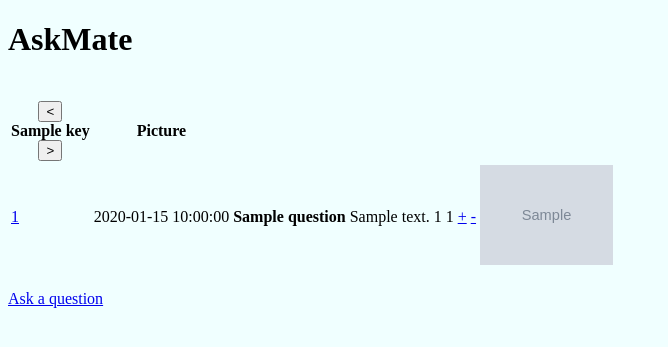
After one commit to AntalKinceli/AskMate, a Flask app: template templates/question_list.html in a window 1280 px wide. The commit adds this page. Shown: the top 347 px of the page, without its empty margins (0-668 px from the left). Run offline with Flask 3, Linux system fonts and the light colour scheme; the template is opened without the code that fills it: most values are stand-ins (such as "Sample title", 1, 10 or a date in 2020); grey boxes marked "Sample" are stand-in pictures; parts of the project's set-up code (start-up, migrations or seed data) failed here and were passed over.

Commit message:
Add landing page

```diff
--- a/server.py
+++ b/server.py
@@ -14,8 +14,14 @@ ANSWERS_WEB_HEADER = {'ID': 'question_id', 'Time': 'submission_time',
 
 
 @app.route('/')
+def index():
+
+    return render_template('index.html', header=QUESTIONS_WEB_HEADER.keys(),
+                           questions=dm.show_questions(limit=5))
+
+
 @app.route('/list')
-def index():
+def question_list():
 
     column = QUESTIONS_WEB_HEADER['ID']
     reverse = True
@@ -24,7 +30,8 @@ def index():
         column = QUESTIONS_WEB_HEADER[request.args.get('order_by')]
         reverse = request.args.get('order_direction') == 'desc'
 
-    return render_template('index.html', header=QUESTIONS_WEB_HEADER.keys(),
+    return render_template('question_list.html',
+                           header=QUESTIONS_WEB_HEADER.keys(),
                            questions=dm.show_questions(column, reverse))
 
 
@@ -70,21 +77,21 @@ def edit_question(question_id):
 def delete_question(question_id):
     dm.delete_question(question_id)
 
-    return redirect(url_for('index'))
+    return redirect(url_for('question_list'))
 
 
 @app.route('/question/<question_id>/vote_up')
 def question_vote_up(question_id):
     dm.vote_question(question_id, upvote=True)
 
-    return redirect(url_for('index'))
+    return redirect(url_for('question_list'))
 
 
 @app.route('/question/<question_id>/vote_down')
 def question_vote_down(question_id):
     dm.vote_question(question_id, upvote=False)
 
-    return redirect(url_for('index'))
+    return redirect(url_for('question_list'))
 
 
 """ Answers """
--- /dev/null
+++ b/templates/question_list.html
@@ -0,0 +1,69 @@
+<!DOCTYPE html>
+<html lang="en">
+
+<head>
+    <meta charset="UTF-8">
+    <meta name="viewport" content="width=device-width, initial-scale=1.0">
+    <title>AskMate</title>
+    <link rel="shortcut icon" type="image/png" href={{ url_for("static", filename="favicon.png" ) }}>
+    <link rel="stylesheet" href={{ url_for("static", filename="style.css" ) }}>
+</head>
+
+<body>
+    <h1>AskMate</h1>
+    {% block index_header %}{% endblock %}
+    <br>
+    <table>
+        <thead>
+            <tr>
+                {% for key in header %}
+                <th>
+                    {% block header_reverse_sort%}
+                    <form name="{{ key }}_desc" action={{ url_for("index") }} method="get">
+                        <input type="hidden" name="order_by" value="{{ key }}">
+                        <input type="hidden" name="order_direction" value="desc">
+                        <input type="submit" value="<" title="Reverse sort by {{ key }}">
+                    </form>
+                    {% endblock %}
+                    {{ key }}
+                    {% block header_sort %}
+                    <form name="{{ key }}_asc" action={{ url_for("index") }} method="get">
+                        <input type="hidden" name="order_by" value="{{ key }}">
+                        <input type="hidden" name="order_direction" value="asc">
+                        <input type="submit" value=">" title="Sort by {{ key }}">
+                    </form>
+                    {% endblock %}
+                </th>
+                {% endfor %}
+                <th>Picture</th>
+            </tr>
+        </thead>
+        <tbody>
+            {% for question in questions %}
+            <tr>
+                <td><a href={{ url_for("display_question", question_id=question.id) }}
+                        title="Show question {{ question.id }}">{{ question.id }}</a></td>
+                <td>{{ question.submission_time }}</td>
+                <td><strong>{{ question.title }}</strong></td>
+                <td>{{ question.message }}</td>
+                <td>{{ question.view_number }}</td>
+                <td>{{ question.vote_number }}
+                    <a href={{ url_for('question_vote_up', question_id=question.id) }} title="vote up">+</a>
+                    <a href={{ url_for('question_vote_down', question_id=question.id) }} title="vote down">-</a>
+                </td>
+                {% if question.image %}
+                <td><img src={{ url_for("static", filename="images/" ~ question.image ) }}
+                        alt="{{ question.image }} picture" height="100">
+                </td>
+                {% endif %}
+            </tr>
+            {% endfor %}
+    </table>
+    {% block ask_question %}
+    <br>
+    <a href={{ url_for("add_question") }} title="Ask a question">Ask a question</a>
+    {% endblock %}
+    </tbody>
+</body>
+
+</html>
```
Also changed, not shown: data_manager.py (+5 -3 lines), templates/index.html (+8 -60 lines).
